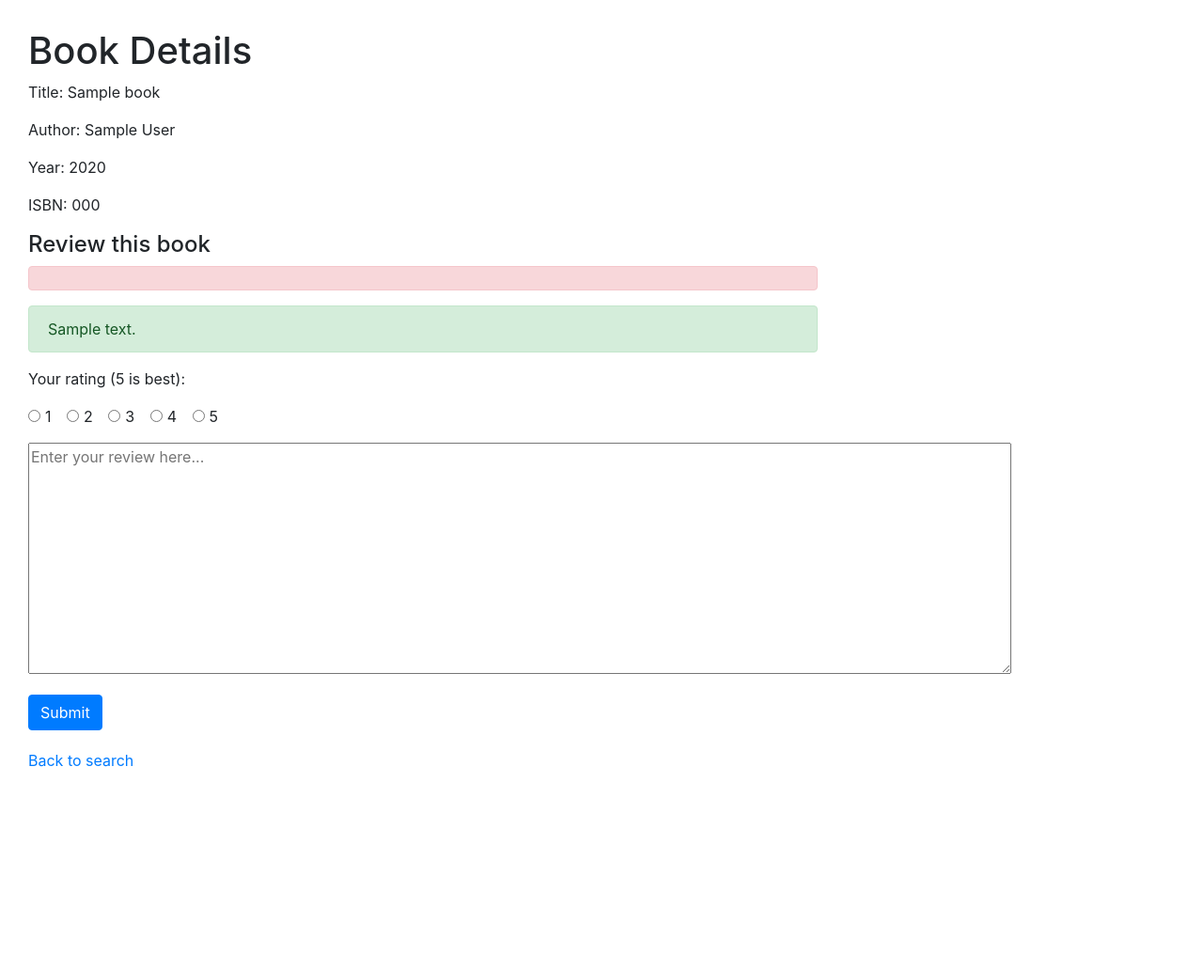
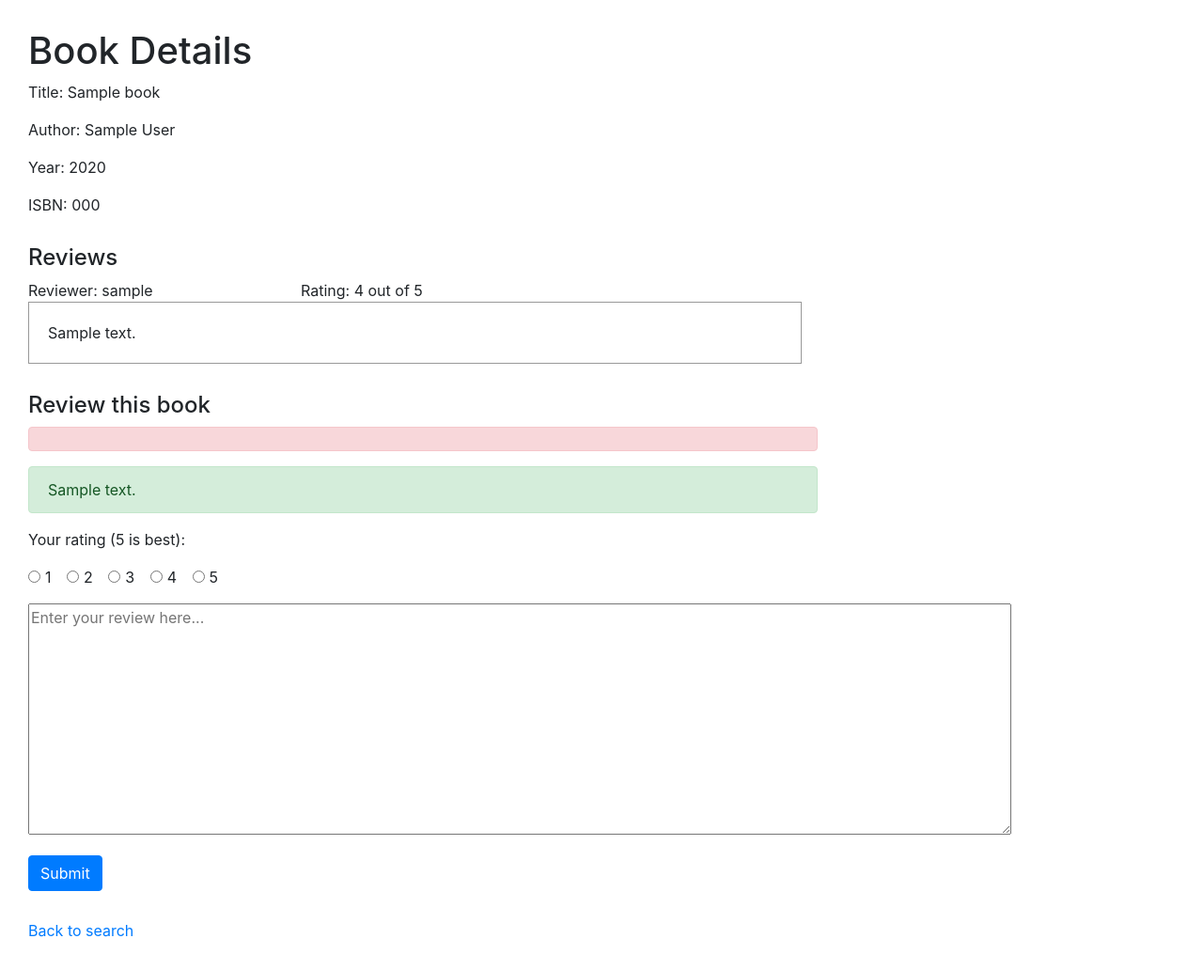
Before and after one commit to RossFairgrieve/cs50-books, a Flask app: template templates/book.html in a window 1280 px wide. Shown: the whole page at 94% size. Before the commit the page ends 816 px from the top, so only its background shows below. Run offline with Flask 2, Linux system fonts and the light colour scheme; the template is opened without the code that fills it: most values are stand-ins (such as "Sample title", 1, 10 or a date in 2020); some libraries are stand-ins or nearby versions.

Commit message:
Added display of reviews on individual book pages

```diff
--- a/application.py
+++ b/application.py
@@ -86,10 +86,11 @@
 
 @app.route("/books/<isbn>", methods=["GET", "POST"])
 def book(isbn):
+    book = db.execute("SELECT * FROM books WHERE isbn = :isbn;", {"isbn": isbn}).fetchone()
+    reviews = db.execute("SELECT * FROM reviews WHERE isbn = :isbn;", {"isbn": isbn}).fetchall()
     if request.method == "GET":
         # List details of a single book
-        book = db.execute("SELECT * FROM books WHERE isbn = :isbn;", {"isbn": isbn}).fetchone()
-        return render_template("book.html", book=book, errormessage="", successmessage="", show_logout=1)
+        return render_template("book.html", book=book, reviews=reviews, errormessage="", successmessage="", show_logout=1)
     else:
         # Get details from review form and attempt to post review
         username = session.get("username")
@@ -102,14 +103,14 @@
                              {"username": username, "isbn": isbn}).fetchone()
         # If user has already reviewed book, return to book page with alert
         if old_reviews != None:
-            return render_template("book.html", book=book, errormessage="You have already reviewed this book", successmessage="", show_logout=1)
+            return render_template("book.html", book=book, reviews=reviews, errormessage="You have already reviewed this book", successmessage="", show_logout=1)
         # If user hasn't already reviewed book, write review to database
         else:
             db.execute("""INSERT INTO reviews (username, isbn, rating, revtext)
                        VALUES (:username, :isbn, :rating, :revtext)""",
                        {"username": username, "isbn": isbn, "rating": rating, "revtext": revtext})
             db.commit()
-            return render_template("book.html", book=book, errormessage="", successmessage="Your review has been posted", show_logout=1)
+            return render_template("book.html", book=book, reviews=reviews, errormessage="", successmessage="Your review has been posted", show_logout=1)
 
 @app.route("/logout")
 def logout():
--- a/static/css/style.css
+++ b/static/css/style.css
@@ -7,6 +7,16 @@
   margin-bottom: 20px;
 }
 
-.review-book {
-  margin-top: 50px;
+.book-block{
+  margin-bottom: 30px;
 }
+
+.single-review {
+  margin-bottom: 20px;
+}
+
+.review-text {
+  width: 98%;
+  border: 1px solid #999;
+  padding: 20px;
+}
--- a/templates/book.html
+++ b/templates/book.html
@@ -5,12 +5,33 @@
 {% endblock %}
 
 {% block body %}
-<p>Title: {{ book.title }}</p>
-<p>Author: {{book.author }}</p>
-<p>Year: {{ book.year }}</p>
-<p>ISBN: {{ book.isbn }}</p>
+<div id="book-details" class="book-block">
+  <p>Title: {{ book.title }}</p>
+  <p>Author: {{book.author }}</p>
+  <p>Year: {{ book.year }}</p>
+  <p>ISBN: {{ book.isbn }}</p>
+</div>
 
-<div id="review-book">
+<div id=reviews class="book-block">
+  <h4>Reviews</h4>
+  {% for review in reviews %}
+    <div class="single-review">
+      <div class="row">
+        <div class="col-sm-4">
+          Reviewer: {{ review.username }}
+        </div>
+        <div class="col-sm-4">
+          Rating: {{ review.rating }} out of 5
+        </div>
+      </div>
+      <div class="review-text">
+        {{ review.revtext }}
+      </div>
+    </div>
+  {% endfor %}
+</div>
+
+<div id="review-book" class="book-block">
   <h4>Review this book</h4>
   {% if errormessage != "" %}
   <div class="alert alert-danger">{{ errormessage }}</div>
@@ -55,9 +76,5 @@
   </form>
 </div>
 
-<div id=reviews>
-
-</div>
-
 <a href="/">Back to search</a>
 {% endblock %}
```
